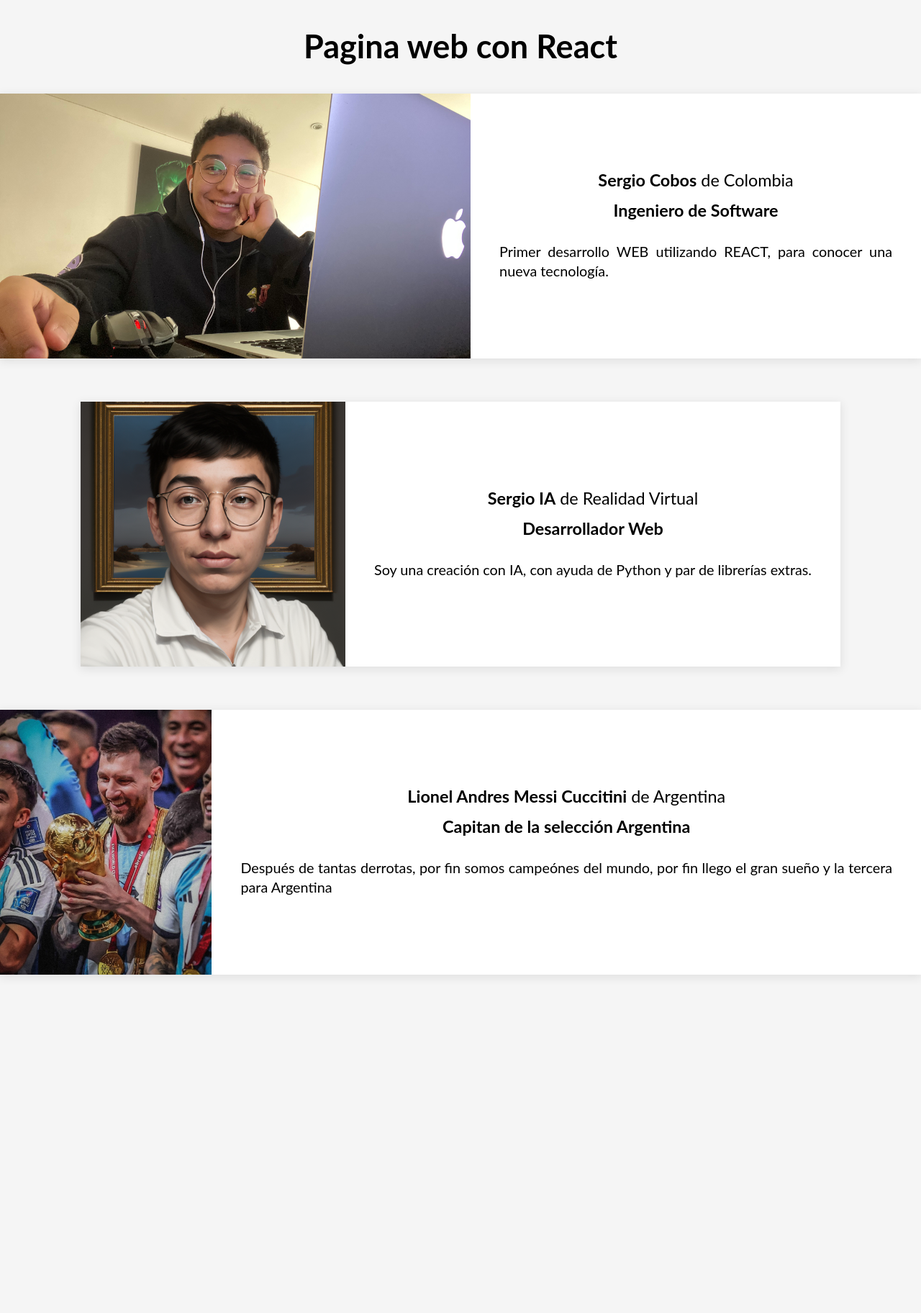
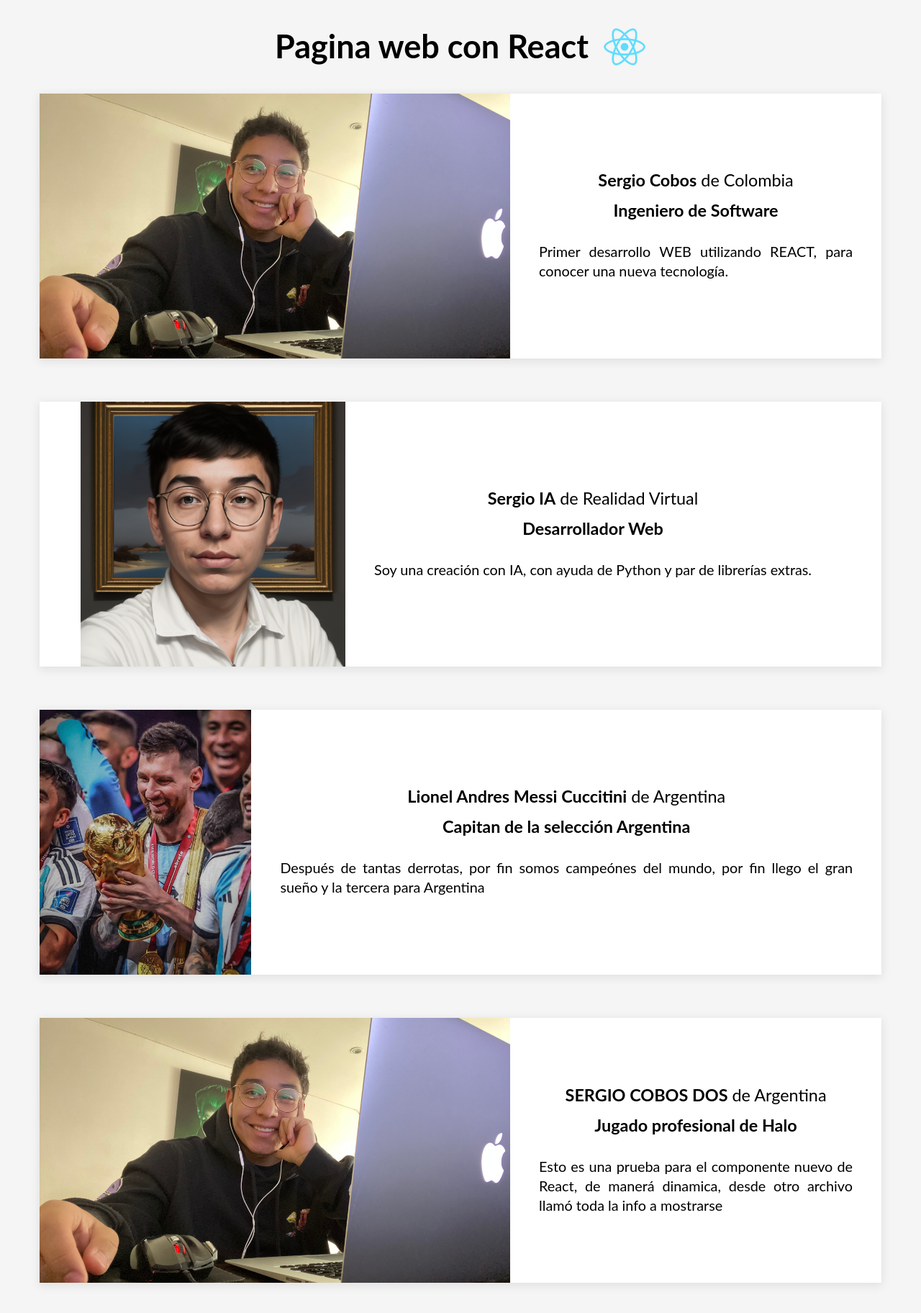
Before and after one commit to sergioandresco/ejercicio1, a React (Create React App) app: page / in a window 1280 px wide. Shown: the top 1824 px of the page at 72% size. Before the commit the page ends 1414 px from the top, so only its background shows below. Built offline with nearby package versions, Linux system fonts and the light colour scheme.

Commit message:
css logo react

```diff
--- a/src/App.css
+++ b/src/App.css
@@ -27,9 +27,15 @@ h1{
 }
 
 .contenedor-principal{
-	min-height: 600px;
+	min-height: 100px;
 	display: flex;
 	flex-wrap: wrap;
 	align-items: center;
 	justify-content: center;
 }
+
+.Logo{
+	height: 60px;
+	width: 60px;
+	margin-left: 20px;
+}
--- a/src/App.js
+++ b/src/App.js
@@ -1,32 +1,16 @@
 import './App.css';
-import {Testimonio} from './componentes/Testimonio';
+import {Info} from './componentes/Info-testimonio';
 
 function App() {
   return (
     <div className="App">
       <div className='contenedor-principal'>
         <h1>Pagina web con React</h1>
-        <Testimonio
-          nombre='Sergio Cobos'
-          pais='Colombia'
-          imagen='sergio'
-          cargo='Ingeniero de Software'
-          testimonio='Primer desarrollo WEB utilizando REACT, para conocer una nueva tecnología.'
-          />
-          <Testimonio
-          nombre='Sergio IA'
-          pais='Realidad Virtual'
-          imagen='sergioIA'
-          cargo='Desarrollador Web'
-          testimonio='Soy una creación con IA, con ayuda de Python y par de librerías extras.'
-          />
-          <Testimonio
-          nombre='Lionel Andres Messi Cuccitini'
-          pais='Argentina'
-          imagen='messi'
-          cargo='Capitan de la selección Argentina'
-          testimonio='Después de tantas derrotas, por fin somos campeónes del mundo, por fin llego el gran sueño y la tercera para Argentina'
-          />
+        <img
+        className = 'Logo'
+        src = {require('./imagenes/logo192.png')}
+        />
+        <Info />
       </div>
     </div>
   );
--- /dev/null
+++ b/src/componentes/Info-testimonio.js
@@ -0,0 +1,38 @@
+import React from 'react';
+import { Testimonio } from './Testimonio';
+
+
+export function Info(){
+  return(
+    <div className='info'>
+      <Testimonio
+        nombre='Sergio Cobos'
+        pais='Colombia'
+        imagen='sergio'
+        cargo='Ingeniero de Software'
+        testimonio='Primer desarrollo WEB utilizando REACT, para conocer una nueva tecnología.'
+      />
+      <Testimonio
+      	nombre='Sergio IA'
+        pais='Realidad Virtual'
+        imagen='sergioIA'
+        cargo='Desarrollador Web'
+        testimonio='Soy una creación con IA, con ayuda de Python y par de librerías extras.'
+      />
+      <Testimonio
+        nombre='Lionel Andres Messi Cuccitini'
+        pais='Argentina'
+        imagen='messi'
+        cargo='Capitan de la selección Argentina'
+        testimonio='Después de tantas derrotas, por fin somos campeónes del mundo, por fin llego el gran sueño y la tercera para Argentina'
+      />
+			<Testimonio
+        nombre='SERGIO COBOS DOS'
+        pais='Argentina'
+        imagen='sergio'
+        cargo='Jugado profesional de Halo'
+        testimonio='Esto es una prueba para el componente nuevo de React, de manerá dinamica, desde otro archivo llamó toda la info a mostrarse'
+      />
+    </div>
+    );
+}
--- a/src/estilos/Testimonio.css
+++ b/src/estilos/Testimonio.css
@@ -1,5 +1,5 @@
 .contenedor-testimonio{
-	width: 1170 px;
+	width: 1170px;
 	height: 368px;
 	margin: 10 px 10 px 50px;
 	display: flex;
```
Also changed, not shown: src/imagenes/logo192.png (added).
